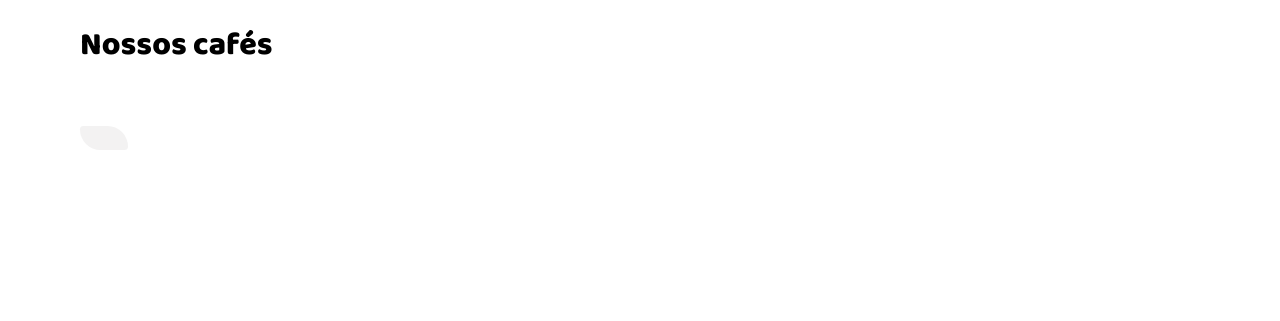
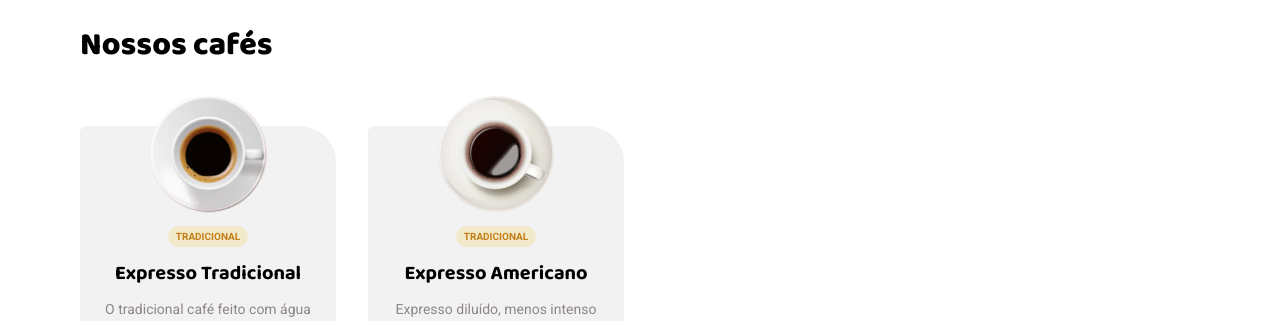
Before and after one commit to rcnald/ignite-coffe, a React (Vite) app: page / in a window 1280 px wide. Shown: the part 614-935 px from the top of the page. Before the commit the page ends 800 px from the top, so only its background shows below. Built offline with nearby package versions, Linux system fonts and the light colour scheme.

Commit message:
feat: add interactive Card components to home POO

```diff
--- a/src/components/card/index.tsx
+++ b/src/components/card/index.tsx
@@ -41,7 +41,7 @@ interface CardContextType {
 const CardContext = createContext({} as CardContextType)
 
 export function Card({ children }: CardProps) {
-  const [amount, setAmount] = useState(3)
+  const [amount, setAmount] = useState(1)
 
   const handleDecreaseAmount = () => {
     if (amount > 1) setAmount((prev) => prev - 1)
--- a/src/components/hero/index.tsx
+++ b/src/components/hero/index.tsx
@@ -42,7 +42,10 @@ export function Hero() {
           </Tag>
         </ul>
       </div>
-      <img src={heroImage} alt="" />
+      <img
+        src={heroImage}
+        alt="Copo de café em uma moldura, com vários grãos de café ao redor"
+      />
     </section>
   )
 }
--- /dev/null
+++ b/src/lib/data.ts
@@ -0,0 +1,18 @@
+export const coffees = [
+  {
+    id: 1,
+    image: '/coffee.png',
+    title: 'Expresso Tradicional',
+    description: 'O tradicional café feito com água quente e grãos moídos',
+    tags: [{ id: 1, name: 'Tradicional' }],
+    price: '9,90',
+  },
+  {
+    id: 2,
+    image: '/coffee-1.png',
+    title: 'Expresso Americano',
+    description: 'Expresso diluído, menos intenso que o tradicional',
+    tags: [{ id: 1, name: 'Tradicional' }],
+    price: '9,90',
+  },
+]
--- a/src/pages/home/index.tsx
+++ b/src/pages/home/index.tsx
@@ -1,5 +1,16 @@
-import { Card } from '../../components/card'
+import {
+  Card,
+  CardControls,
+  CardDescription,
+  CardDetails,
+  CardImage,
+  CardPrice,
+  CardTag,
+  CardTags,
+  CardTitle,
+} from '../../components/card'
 import { Hero } from '../../components/hero'
+import { coffees } from '../../lib/data'
 
 export function Home() {
   return (
@@ -7,8 +18,25 @@ export function Home() {
       <Hero />
       <section className="font-roboto">
         <h1 className="font-baloo text-[2rem] font-extrabold">Nossos cafés</h1>
-        <div className="grid gap-x-8 gap-y-5">
-          <Card />
+        <div className="grid grid-cols-[repeat(auto-fit,minmax(256px,0fr))] gap-x-8 gap-y-5">
+          {coffees.map((coffee) => {
+            return (
+              <Card key={coffee.id}>
+                <CardImage src={coffee.image} alt="" />
+                <CardTags>
+                  {coffee.tags.map((tag) => {
+                    return <CardTag key={tag.id}>{tag.name}</CardTag>
+                  })}
+                </CardTags>
+                <CardTitle>{coffee.title}</CardTitle>
+                <CardDescription>{coffee.description}</CardDescription>
+                <CardDetails>
+                  <CardPrice value={coffee.price} />
+                  <CardControls />
+                </CardDetails>
+              </Card>
+            )
+          })}
         </div>
       </section>
     </div>
```
Also changed, not shown: public/coffee-1.png (added), public/coffee.png (renamed from src/assets/coffee.png).
